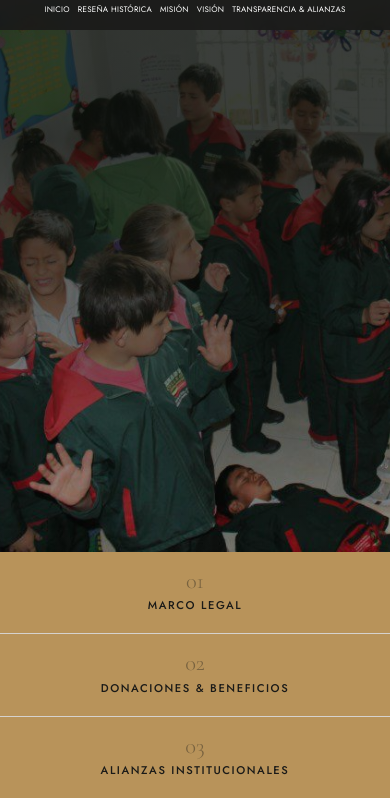
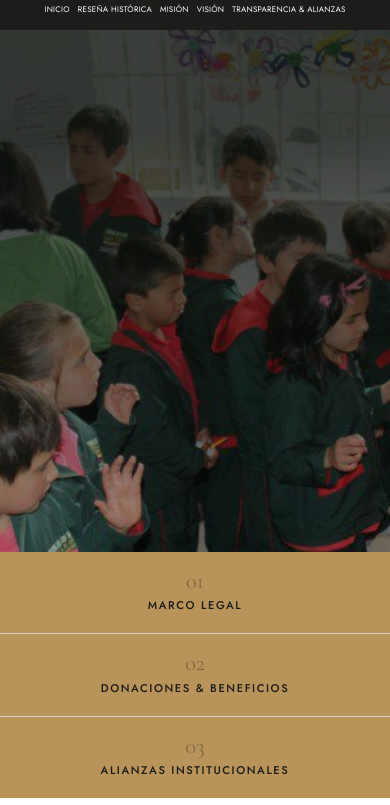
Before and after one commit to betterhumaneducation/betterhuman, a plain HTML site: page 03_transparencia_alianzas.html in a window 390 px wide. Shown: the part 39-844 px from the top of the page. Drawn offline with nearby package versions, Linux system fonts and the light colour scheme.

Commit message:
Se mejora pagina final, para tapar niño

```diff
--- a/css/style.css
+++ b/css/style.css
@@ -1367,7 +1367,7 @@ body {
   background: linear-gradient(120deg, #1a1a18 0%, #0d1a0e 60%, #1a2c1e 100%);
   background-image: url('../img/Transparencia%20y%20Alianzas/1.jpg');
   background-size: cover;
-  background-position: 40;
+  background-position: center 30%;
 }
 
 .transparencia-hero-bg::after {
@@ -1402,7 +1402,9 @@ body {
   }
 
   .transparencia-hero-bg {
-    background-position: 35% center !important;
+    background-size: auto 140% !important;
+    background-position: center top !important;
+    background-repeat: no-repeat !important;
   }
 
   .transparencia-hero-bg::after {
```
